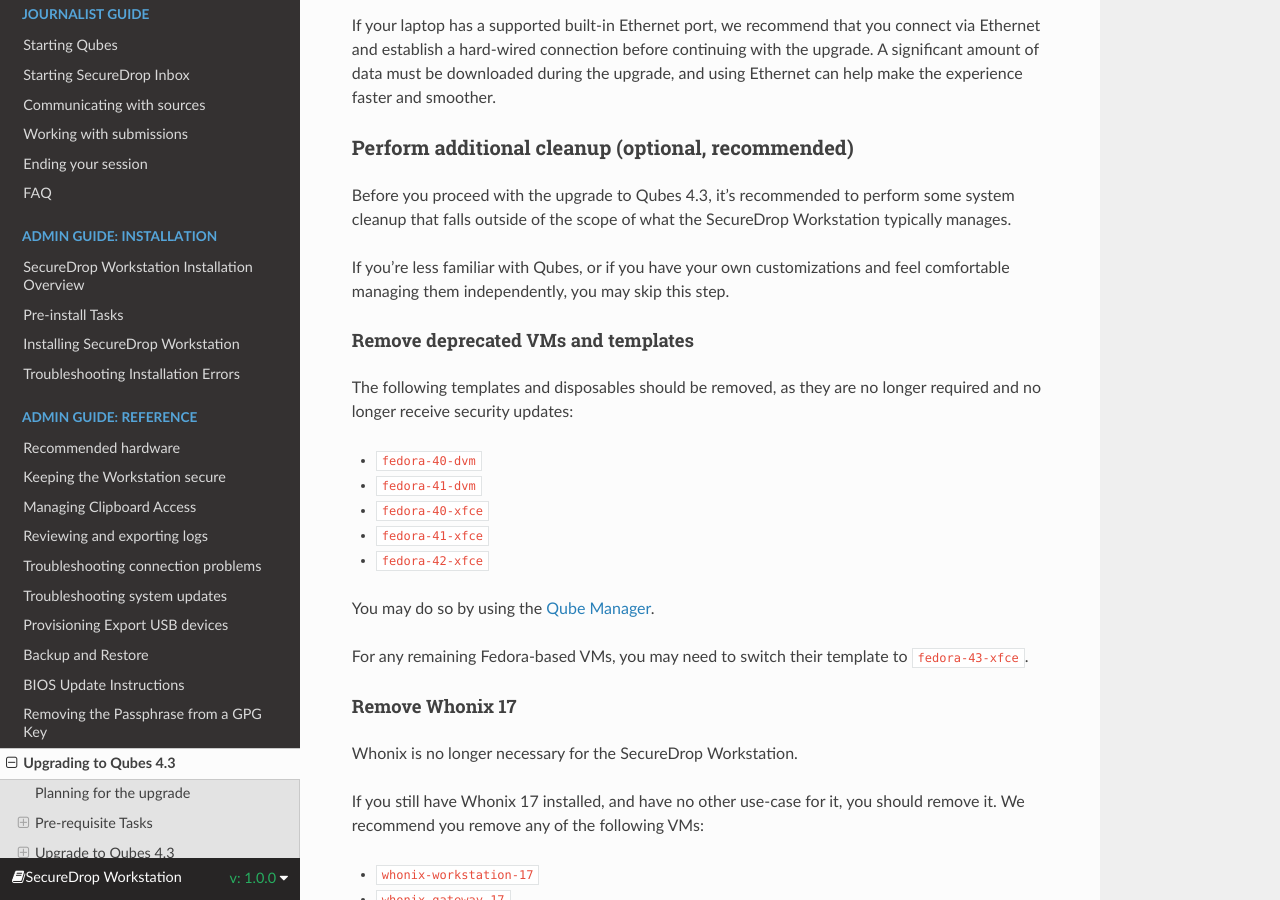
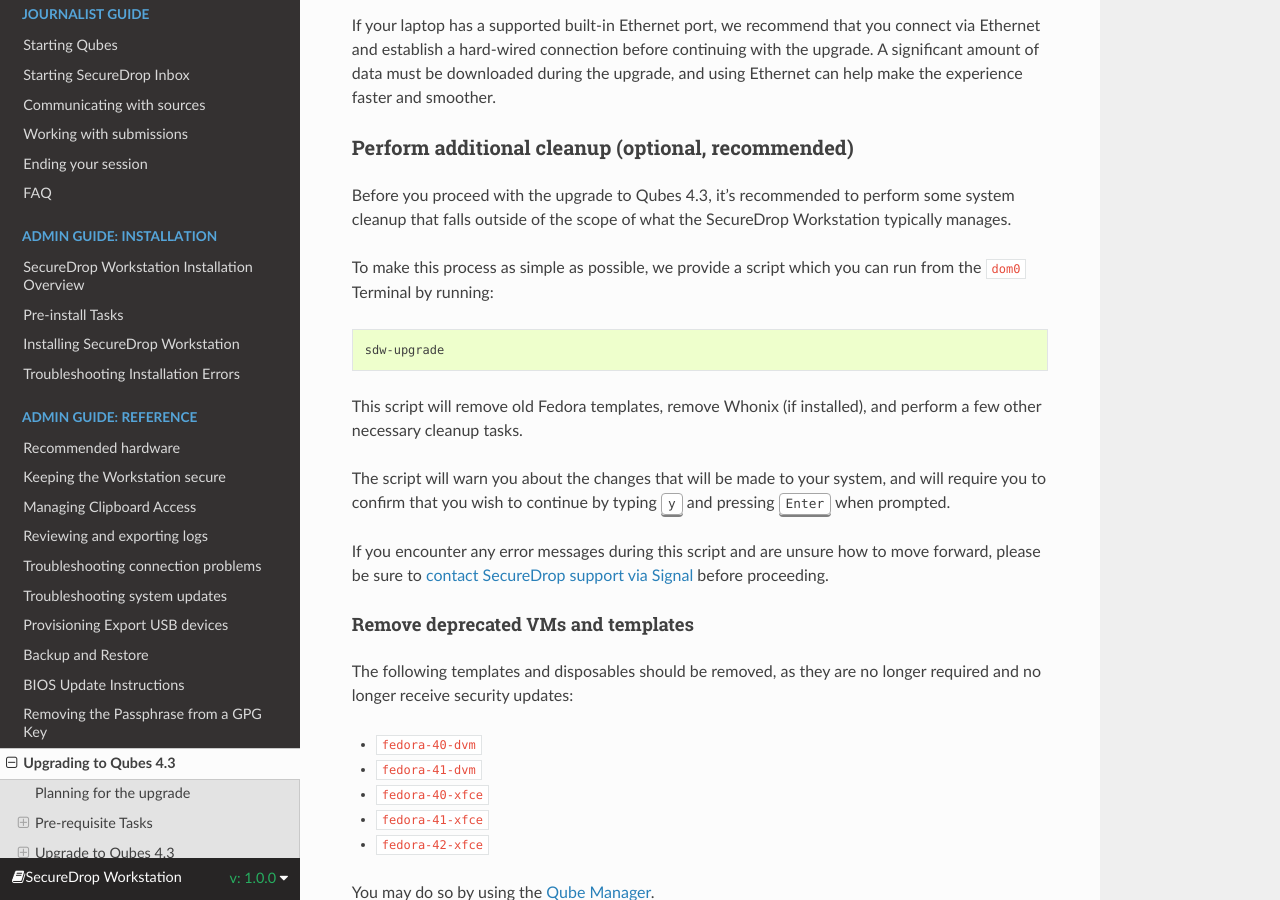
Before and after one commit to freedomofpress/securedrop-workstation-docs, a Sphinx documentation site: the page built from docs/admin/reference/upgrade_to_qubes_4.3.rst, in a window 1280 px wide and 900 px high, scrolled down 1822 px. Built offline with Sphinx 7.4.7 and the Read the Docs theme 3.1.0, drawn with Linux system fonts in a browser that asks for light colours.

Commit message:
Document sdw-upgrade script

```diff
--- a/docs/admin/reference/upgrade_to_qubes_4.3.rst
+++ b/docs/admin/reference/upgrade_to_qubes_4.3.rst
@@ -99,8 +99,23 @@
 some system cleanup that falls outside of the scope of what the SecureDrop
 Workstation typically manages.
 
-If you're less familiar with Qubes, or if you have your own customizations and
-feel comfortable managing them independently, you may skip this step.
+To make this process as simple as possible, we provide a script which you can
+run from the ``dom0`` Terminal by running:
+
+.. code-block:: sh
+
+   sdw-upgrade
+
+This script will remove old Fedora templates, remove Whonix (if installed), and
+perform a few other necessary cleanup tasks.
+
+The script will warn you about the changes that will be made to your system, and will
+require you to confirm that you wish to continue by typing :kbd:`y` and pressing
+:kbd:`Enter` when prompted.
+
+If you encounter any error messages during this script and are unsure how to move forward,
+please be sure to `contact SecureDrop support via Signal <https://securedrop.org/help/>`_
+before proceeding.
 
 Remove deprecated VMs and templates
 ^^^^^^^^^^^^^^^^^^^^^^^^^^^^^^^^^^^
```
